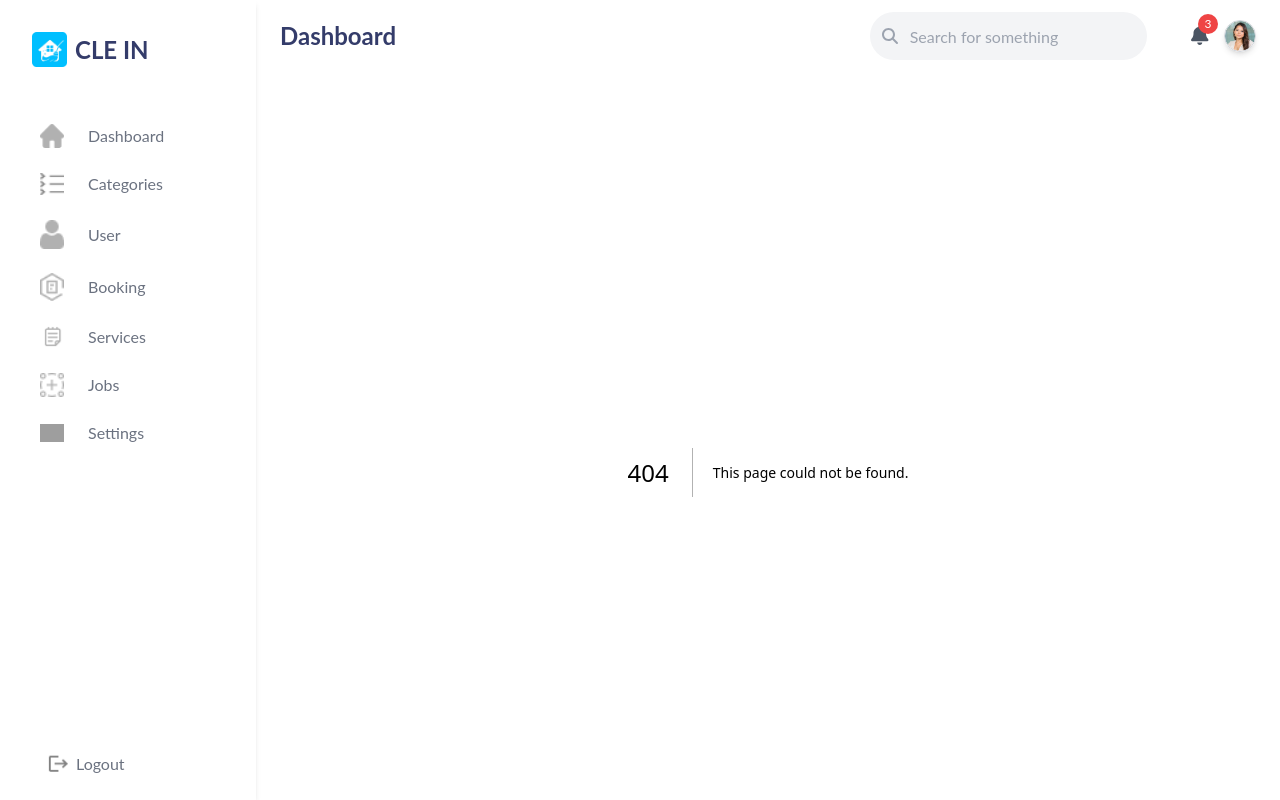
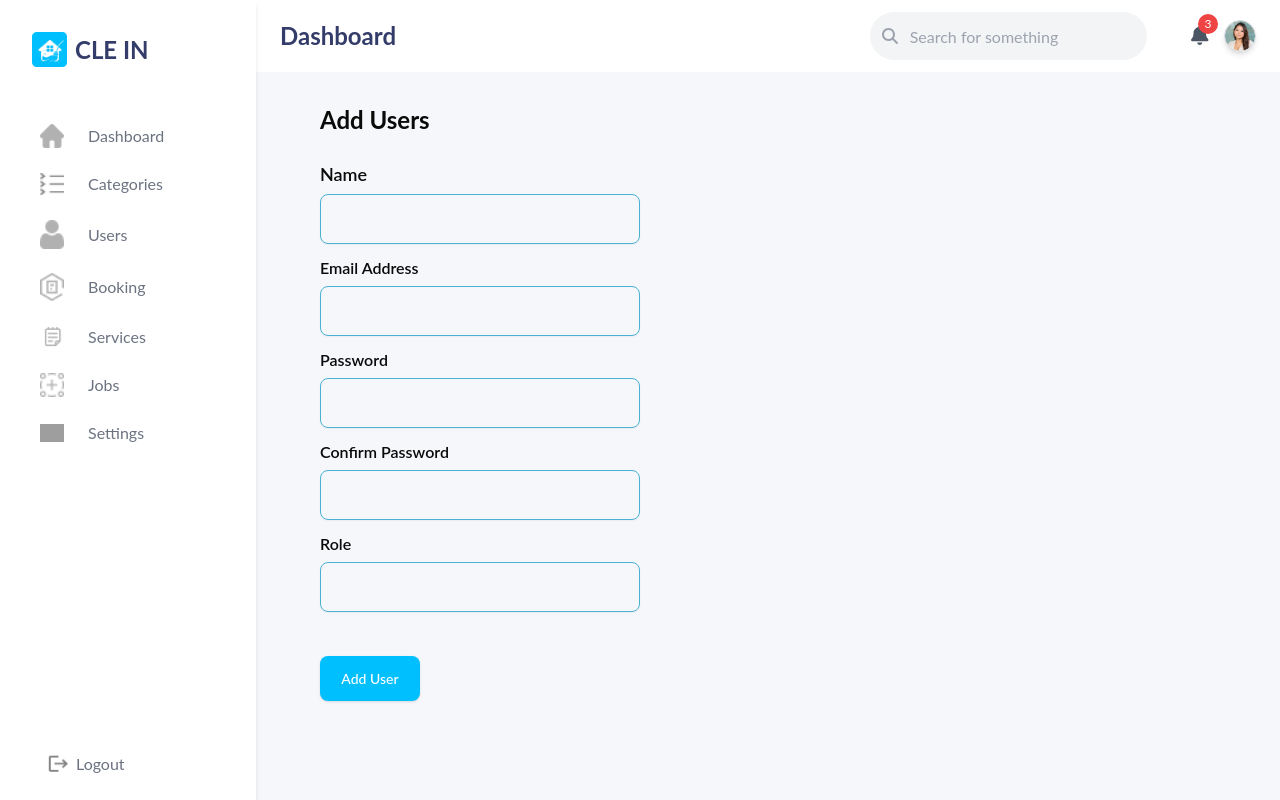
Before and after one commit to Abddullah/CLE_IN_ADMIN, a Next.js app: page /users/addUser in a window 1280 px wide. Before the commit this address had no page. Built offline with nearby package versions, Linux system fonts and the light colour scheme; grey boxes are pictures that could not be loaded.

Commit message:
CATEGORIES [ADD] USERS [ADD] & DASHBOARD [FIX]

```diff
--- a/app/components/SideBar.tsx
+++ b/app/components/SideBar.tsx
@@ -80,7 +80,7 @@ const Sidebar = () => {
             {[
               { icon: homeIcon, label: "Dashboard", link: "/" },
               { icon: listIcon, label: "Categories", link: "/categories" },
-              { icon: userIcon, label: "User", link: "/users" },
+              { icon: userIcon, label: "Users", link: "/users" },
               { icon: bookingIcon, label: "Booking", link: "/booking" },
               { icon: servicesIcon, label: "Services", link: "/services" },
               { icon: jobsIcon, label: "Jobs", link: "/jobs" },
--- a/app/components/categoriesComponents/CleaningCards.tsx
+++ b/app/components/categoriesComponents/CleaningCards.tsx
@@ -1,6 +1,10 @@
+"use client";
+
 import Image from "next/image";
-import React from "react";
+import React, { useState } from "react";
 import dots from "../../../assets/categoriesIcons/dots.svg";
+import editIcon from "../../../assets/categoriesIcons/edit.svg";
+import deleteIcon from "../../../assets/categoriesIcons/delete.svg";
 
 interface Props {
   title: string;
@@ -8,15 +12,48 @@ interface Props {
 }
 
 const CleaningCards: React.FC<Props> = ({ title, image }) => {
+  const [showOptions, setShowOptions] = useState(false);
+
+  const handleToggleOptions = () => {
+    setShowOptions(!showOptions);
+  };
+
   return (
     <>
       <div className="relative w-[203px] rounded-3xl border border-6 top-9 border-[#00BFFF] shadow-lg bg-transparent p-4 hover:shadow-xl transition-shadow duration-300 ease-in-out">
         <div className="absolute top-3 right-3 flex flex-col space-y-1 cursor-pointer">
           <Image
             src={dots}
-            alt="Image 1"
+            alt="Options"
             className="w-6 h-6 transition-all duration-300 ease-in-out transform hover:scale-125"
+            onClick={handleToggleOptions}
           />
+
+
+          {showOptions && (
+            <div className="absolute right-0 top-8 w-32 bg-white border border-gray-200 rounded-lg shadow-md z-10">
+              <button
+                className="flex items-center w-full p-2 hover:bg-gray-100"
+                onClick={() => {
+                  console.log("Edit clicked");
+                  setShowOptions(false);
+                }}
+              >
+                <Image src={editIcon} alt="Edit" className="w-4 h-4 mr-2" />
+                <span>Edit</span>
+              </button>
+              <button
+                className="flex items-center w-full p-2 hover:bg-gray-100"
+                onClick={() => {
+                  console.log("Delete clicked");
+                  setShowOptions(false);
+                }}
+              >
+                <Image src={deleteIcon} alt="Delete" className="w-4 h-4 mr-2" />
+                <span>Delete</span>
+              </button>
+            </div>
+          )}
         </div>
 
         <div className="flex flex-col items-center mb-4">
--- a/app/components/usersComponents/UserTable.tsx
+++ b/app/components/usersComponents/UserTable.tsx
@@ -143,14 +143,6 @@ import {
               </TableRow>
             ))}
           </TableBody>
-          <TableFooter>
-            <TableRow>
-              <TableCell colSpan={2} className="p-2 text-right font-semibold text-xs md:text-sm lg:text-base">
-                Total
-              </TableCell>
-              <TableCell colSpan={5} className="p-2 text-right text-xs md:text-sm lg:text-base">$1,750.00</TableCell>
-            </TableRow>
-          </TableFooter>
         </Table>
       </div>
     );
--- /dev/null
+++ b/app/users/addUser/page.tsx
@@ -0,0 +1,79 @@
+import React from "react";
+import { Input } from "@/components/ui/input";
+import { Label } from "@/components/ui/label";
+import { Button } from "@/components/ui/button";
+
+function page() {
+  return (
+    <>
+      <div className="bg-[#F5F7FA] h-full pt-6 w-full flex items-start justify-start">
+        <div className="w-full max-w-md px-4 sm:px-8 md:px-12 lg:px-16">
+          <h1 className="text-2xl font-bold mt-2">Add Users</h1>
+
+          <div className="grid w-full max-w-sm items-center gap-1.5 mt-6">
+            <Label htmlFor="name" className="text-lg font-semibold">
+              Name
+            </Label>
+            <Input
+              type="text"
+              className="h-[50px] rounded-lg border-[#4BB1D3] focus:border-blue-500 focus:outline-none"
+              id="Name"
+            />
+          </div>
+
+          <div className="grid w-full max-w-sm items-center gap-1.5 mt-3">
+            <Label className="text-md font-semibold" htmlFor="email">
+              Email Address
+            </Label>
+            <Input
+              type="email"
+              className="h-[50px] rounded-lg border-[#4BB1D3] focus:border-blue-500 focus:outline-none"
+              id="email"
+            />
+          </div>
+
+          <div className="grid w-full max-w-sm items-center gap-1.5 mt-3">
+            <Label className="text-md font-semibold" htmlFor="password">
+              Password
+            </Label>
+            <Input
+              type="password"
+              className="h-[50px] rounded-lg border-[#4BB1D3] focus:border-blue-500 focus:outline-none"
+              id="password"
+            />
+          </div>
+
+          <div className="grid w-full max-w-sm items-center gap-1.5 mt-3">
+            <Label className="text-md font-semibold" htmlFor="confirmPassword">
+              Confirm Password
+            </Label>
+            <Input
+              type="password"
+              className="h-[50px] rounded-lg border-[#4BB1D3] focus:border-blue-500 focus:outline-none"
+              id="confirmPassword"
+            />
+          </div>
+
+          <div className="grid w-full max-w-sm items-center gap-1.5 mt-3">
+            <Label className="text-md font-semibold" htmlFor="role">
+              Role
+            </Label>
+            <Input
+              type="text"
+              className="h-[50px] rounded-lg border-[#4BB1D3] focus:border-blue-500 focus:outline-none"
+              id="role"
+            />
+          </div>
+
+          <div className="mt-6">
+            <Button className="border-[#4BB1D3] w-full h-[40px] mt-5 text-white bg-[#00BFFF] rounded-lg outline-none hover:bg-[#00A0E0] transition duration-200 ease-in-out sm:w-[100px] sm:h-[45px]">
+              <span>Add User</span>
+            </Button>
+          </div>
+        </div>
+      </div>
+    </>
+  );
+}
+
+export default page;
--- a/app/users/page.tsx
+++ b/app/users/page.tsx
@@ -12,7 +12,7 @@ function page() {
             className="border-[#4BB1D3] w-[80px] h-[40px] mt-5 mr-3 text-white bg-[#00BFFF] rounded-lg outline-none hover:bg-[#00BFFF]
       sm:w-[100px] sm:h-[45px]"
           >
-            <Link href={"categories/add"}>ADD</Link>
+            <Link href={"users/addUser"}>ADD</Link>
           </Button>
         </div>
 
```
Also changed, not shown: app/components/categoriesComponents/addCategoryPage/UploadBtn.tsx (line endings or trailing spaces), assets/categoriesIcons/delete.svg (added), assets/categoriesIcons/edit.svg (added).
